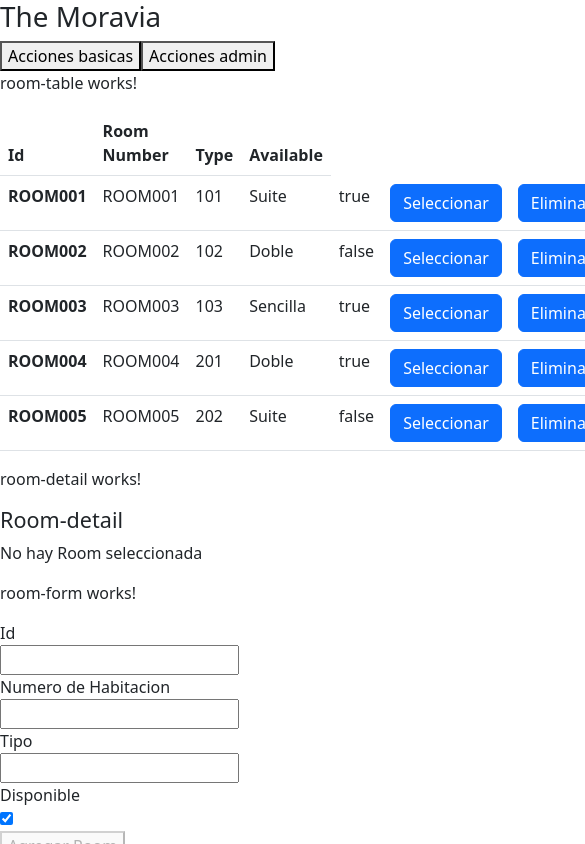
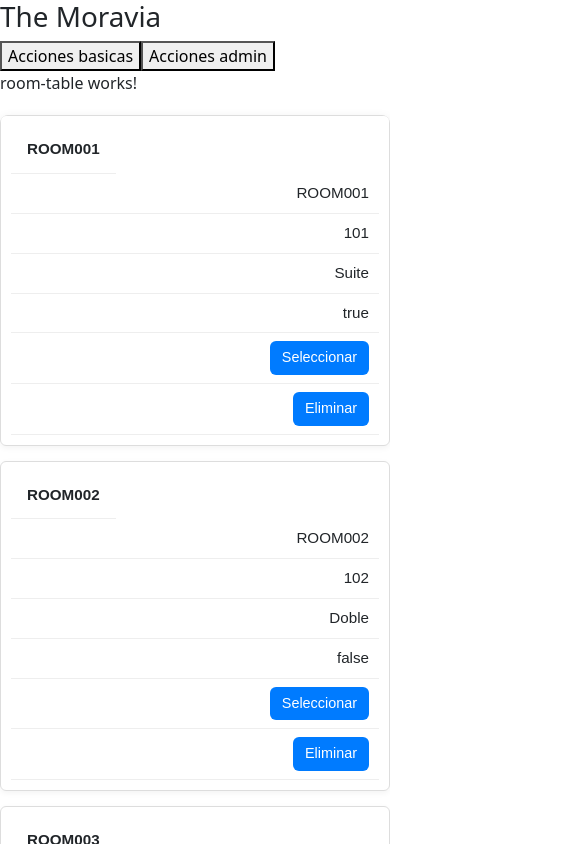
Before and after one commit to JuanV4rgas/Moravia-Hotel-Angular, an Angular app in the folder proyecto/: page /room/table in a window 390 px wide. Shown: the top 844 px of the page, 585 px wide, since content can reach past the window. Built offline with nearby package versions, Linux system fonts and the light colour scheme; a small style sheet from the web is missing.

Commit message:
estilos tal como en servicio

```diff
--- a/proyecto/src/app/habitacion/habitacion-detail/habitacion-detail.component.css
+++ b/proyecto/src/app/habitacion/habitacion-detail/habitacion-detail.component.css
@@ -0,0 +1,63 @@
+div {
+  max-width: 500px;
+  margin: 20px auto;
+  padding: 20px;
+  border-radius: 12px;
+  background: #ffffff;
+  box-shadow: 0 4px 12px rgba(0, 0, 0, 0.1);
+  font-family: Arial, sans-serif;
+}
+
+h4 {
+  text-align: center;
+  font-size: 1.4rem;
+  margin-bottom: 16px;
+  color: #333;
+}
+
+ul {
+  list-style: none;
+  padding: 0;
+  margin: 0;
+}
+
+li {
+  padding: 10px 0;
+  border-bottom: 1px solid #eee;
+  font-size: 1rem;
+  color: #555;
+}
+
+li:last-child {
+  border-bottom: none;
+}
+
+p {
+  text-align: center;
+  font-style: italic;
+  color: #888;
+}
+
+/* Imagen responsiva */
+.service-image {
+  display: block;
+  max-width: 100%;
+  height: auto;
+  margin: 15px auto;
+  border-radius: 8px;
+}
+
+/* Responsive */
+@media (max-width: 600px) {
+  div {
+    padding: 15px;
+  }
+
+  h4 {
+    font-size: 1.2rem;
+  }
+
+  li {
+    font-size: 0.95rem;
+  }
+}
--- a/proyecto/src/app/habitacion/habitacion-form/habitacion-form.component.css
+++ b/proyecto/src/app/habitacion/habitacion-form/habitacion-form.component.css
@@ -0,0 +1,68 @@
+form {
+  max-width: 500px;
+  margin: 30px auto;
+  padding: 20px;
+  background: #fff;
+  border-radius: 12px;
+  box-shadow: 0 4px 12px rgba(0,0,0,0.1);
+  font-family: Arial, sans-serif;
+}
+
+label {
+  display: block;
+  font-weight: bold;
+  margin-bottom: 6px;
+  color: #333;
+}
+
+input, textarea {
+  width: 100%;
+  padding: 10px;
+  margin-bottom: 16px;
+  border: 1px solid #ccc;
+  border-radius: 6px;
+  font-size: 1rem;
+  transition: border-color 0.3s ease;
+}
+
+input:focus, textarea:focus {
+  border-color: #007bff;
+  outline: none;
+}
+
+button {
+  width: 100%;
+  padding: 12px;
+  font-size: 1rem;
+  font-weight: bold;
+  color: #fff;
+  background: #007bff;
+  border: none;
+  border-radius: 6px;
+  cursor: pointer;
+  transition: background 0.3s ease;
+}
+
+button:disabled {
+  background: #ccc;
+  cursor: not-allowed;
+}
+
+button:hover:not(:disabled) {
+  background: #0056b3;
+}
+
+/* Responsive */
+@media (max-width: 600px) {
+  form {
+    padding: 15px;
+  }
+
+  input, textarea {
+    font-size: 0.95rem;
+  }
+
+  button {
+    font-size: 0.95rem;
+  }
+}
--- a/proyecto/src/app/habitacion/habitacion-table/habitacion-table.component.css
+++ b/proyecto/src/app/habitacion/habitacion-table/habitacion-table.component.css
@@ -0,0 +1,86 @@
+.table {
+  width: 100%;
+  border-collapse: collapse;
+  margin: 20px auto;
+  font-family: Arial, sans-serif;
+  background: #fff;
+  box-shadow: 0 4px 12px rgba(0,0,0,0.1);
+  border-radius: 8px;
+  overflow: hidden;
+}
+
+.table thead {
+  background: #007bff;
+  color: #fff;
+}
+
+.table th,
+.table td {
+  padding: 12px 16px;
+  text-align: left;
+  font-size: 0.95rem;
+  border-bottom: 1px solid #eee;
+}
+
+.table tbody tr:hover {
+  background: #f9f9f9;
+}
+
+.table img {
+  max-width: 80px;
+  border-radius: 6px;
+}
+
+/* Botón estilo */
+.btn {
+  padding: 6px 12px;
+  font-size: 0.9rem;
+  border-radius: 6px;
+  cursor: pointer;
+  border: none;
+  transition: background 0.3s ease;
+}
+
+.btn-primary {
+  background: #007bff;
+  color: #fff;
+}
+
+.btn-primary:hover {
+  background: #0056b3;
+}
+
+/* Responsive: tabla como tarjetas en móviles */
+@media (max-width: 768px) {
+  .table thead {
+    display: none;
+  }
+
+  .table, .table tbody, .table tr, .table td {
+    display: block;
+    width: 100%;
+  }
+
+  .table tr {
+    margin-bottom: 15px;
+    border: 1px solid #ddd;
+    border-radius: 6px;
+    padding: 10px;
+    box-shadow: 0 2px 6px rgba(0,0,0,0.05);
+  }
+
+  .table td {
+    padding: 8px 10px;
+    text-align: right;
+    position: relative;
+  }
+
+  .table td::before {
+    content: attr(data-label);
+    position: absolute;
+    left: 10px;
+    font-weight: bold;
+    text-transform: capitalize;
+    color: #555;
+  }
+}
--- a/proyecto/src/app/room/room-detail/room-detail.component.css
+++ b/proyecto/src/app/room/room-detail/room-detail.component.css
@@ -0,0 +1,63 @@
+div {
+  max-width: 500px;
+  margin: 20px auto;
+  padding: 20px;
+  border-radius: 12px;
+  background: #ffffff;
+  box-shadow: 0 4px 12px rgba(0, 0, 0, 0.1);
+  font-family: Arial, sans-serif;
+}
+
+h4 {
+  text-align: center;
+  font-size: 1.4rem;
+  margin-bottom: 16px;
+  color: #333;
+}
+
+ul {
+  list-style: none;
+  padding: 0;
+  margin: 0;
+}
+
+li {
+  padding: 10px 0;
+  border-bottom: 1px solid #eee;
+  font-size: 1rem;
+  color: #555;
+}
+
+li:last-child {
+  border-bottom: none;
+}
+
+p {
+  text-align: center;
+  font-style: italic;
+  color: #888;
+}
+
+/* Imagen responsiva */
+.service-image {
+  display: block;
+  max-width: 100%;
+  height: auto;
+  margin: 15px auto;
+  border-radius: 8px;
+}
+
+/* Responsive */
+@media (max-width: 600px) {
+  div {
+    padding: 15px;
+  }
+
+  h4 {
+    font-size: 1.2rem;
+  }
+
+  li {
+    font-size: 0.95rem;
+  }
+}
--- a/proyecto/src/app/room/room-form/room-form.component.css
+++ b/proyecto/src/app/room/room-form/room-form.component.css
@@ -0,0 +1,68 @@
+form {
+  max-width: 500px;
+  margin: 30px auto;
+  padding: 20px;
+  background: #fff;
+  border-radius: 12px;
+  box-shadow: 0 4px 12px rgba(0,0,0,0.1);
+  font-family: Arial, sans-serif;
+}
+
+label {
+  display: block;
+  font-weight: bold;
+  margin-bottom: 6px;
+  color: #333;
+}
+
+input, textarea {
+  width: 100%;
+  padding: 10px;
+  margin-bottom: 16px;
+  border: 1px solid #ccc;
+  border-radius: 6px;
+  font-size: 1rem;
+  transition: border-color 0.3s ease;
+}
+
+input:focus, textarea:focus {
+  border-color: #007bff;
+  outline: none;
+}
+
+button {
+  width: 100%;
+  padding: 12px;
+  font-size: 1rem;
+  font-weight: bold;
+  color: #fff;
+  background: #007bff;
+  border: none;
+  border-radius: 6px;
+  cursor: pointer;
+  transition: background 0.3s ease;
+}
+
+button:disabled {
+  background: #ccc;
+  cursor: not-allowed;
+}
+
+button:hover:not(:disabled) {
+  background: #0056b3;
+}
+
+/* Responsive */
+@media (max-width: 600px) {
+  form {
+    padding: 15px;
+  }
+
+  input, textarea {
+    font-size: 0.95rem;
+  }
+
+  button {
+    font-size: 0.95rem;
+  }
+}
--- a/proyecto/src/app/room/room-table/room-table.component.css
+++ b/proyecto/src/app/room/room-table/room-table.component.css
@@ -0,0 +1,86 @@
+.table {
+  width: 100%;
+  border-collapse: collapse;
+  margin: 20px auto;
+  font-family: Arial, sans-serif;
+  background: #fff;
+  box-shadow: 0 4px 12px rgba(0,0,0,0.1);
+  border-radius: 8px;
+  overflow: hidden;
+}
+
+.table thead {
+  background: #007bff;
+  color: #fff;
+}
+
+.table th,
+.table td {
+  padding: 12px 16px;
+  text-align: left;
+  font-size: 0.95rem;
+  border-bottom: 1px solid #eee;
+}
+
+.table tbody tr:hover {
+  background: #f9f9f9;
+}
+
+.table img {
+  max-width: 80px;
+  border-radius: 6px;
+}
+
+/* Botón estilo */
+.btn {
+  padding: 6px 12px;
+  font-size: 0.9rem;
+  border-radius: 6px;
+  cursor: pointer;
+  border: none;
+  transition: background 0.3s ease;
+}
+
+.btn-primary {
+  background: #007bff;
+  color: #fff;
+}
+
+.btn-primary:hover {
+  background: #0056b3;
+}
+
+/* Responsive: tabla como tarjetas en móviles */
+@media (max-width: 768px) {
+  .table thead {
+    display: none;
+  }
+
+  .table, .table tbody, .table tr, .table td {
+    display: block;
+    width: 100%;
+  }
+
+  .table tr {
+    margin-bottom: 15px;
+    border: 1px solid #ddd;
+    border-radius: 6px;
+    padding: 10px;
+    box-shadow: 0 2px 6px rgba(0,0,0,0.05);
+  }
+
+  .table td {
+    padding: 8px 10px;
+    text-align: right;
+    position: relative;
+  }
+
+  .table td::before {
+    content: attr(data-label);
+    position: absolute;
+    left: 10px;
+    font-weight: bold;
+    text-transform: capitalize;
+    color: #555;
+  }
+}
```
